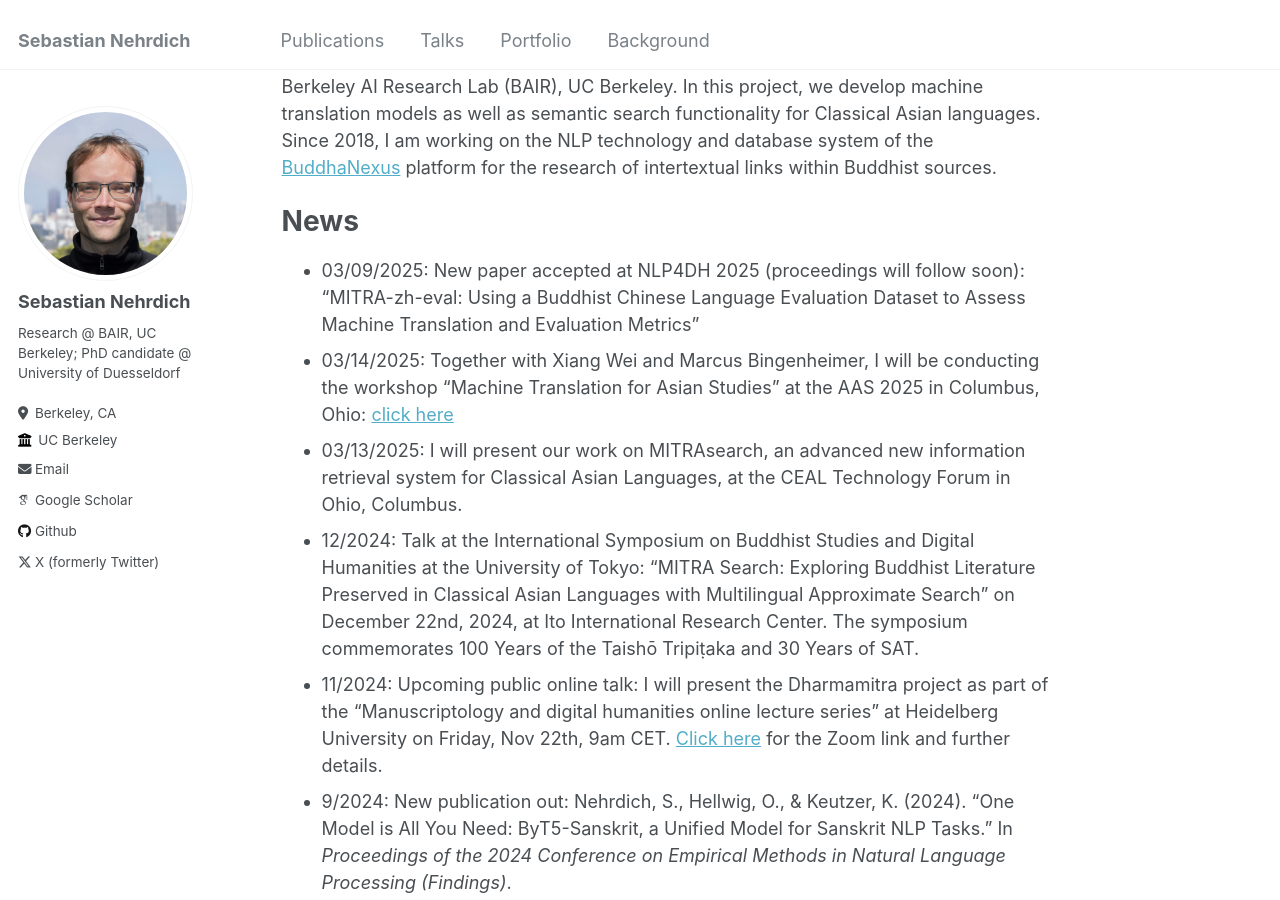
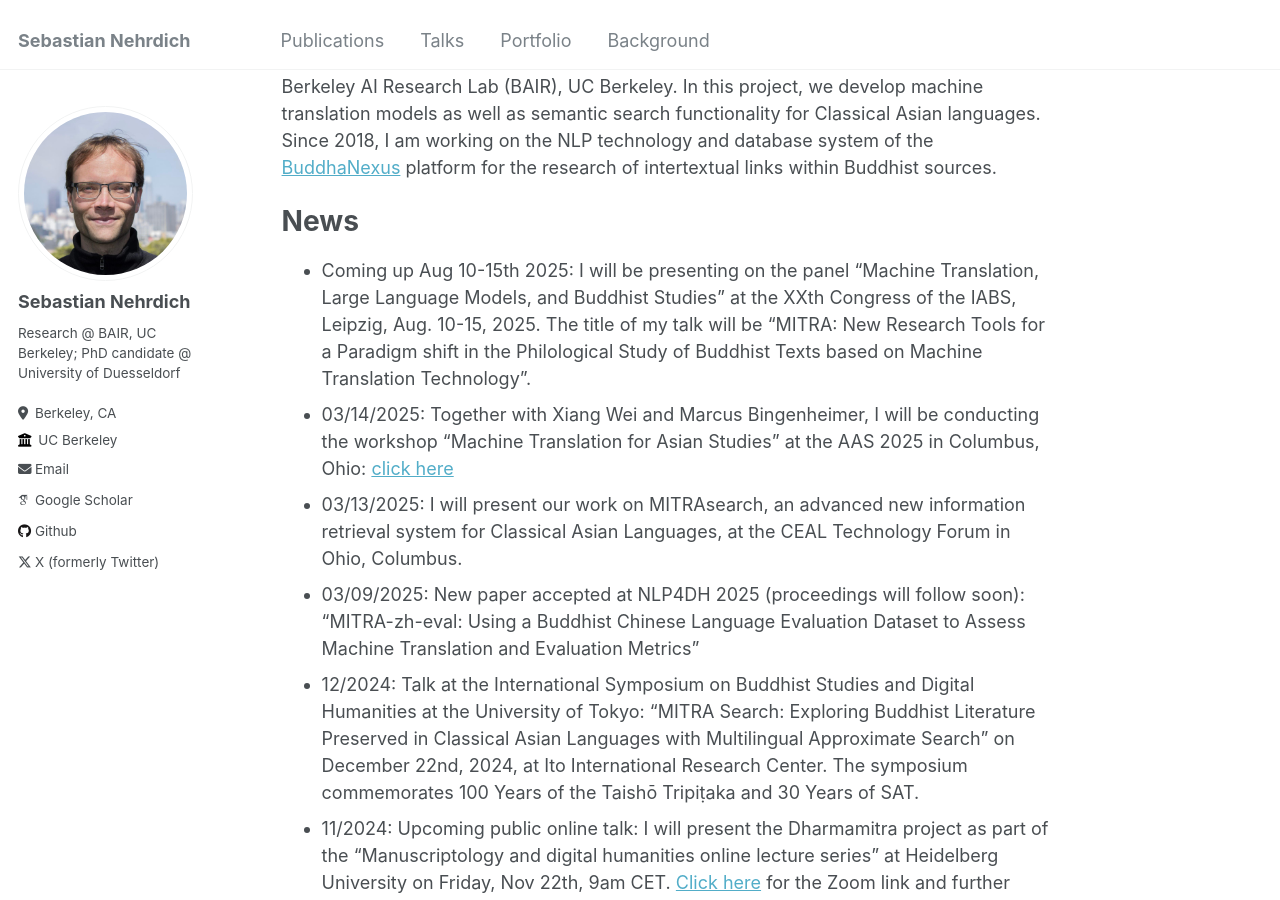
Before and after one commit to sebastian-nehrdich/sebastian-nehrdich.github.io, a Jekyll site: the page built from _pages/about.md, in a window 1280 px wide and 900 px high, scrolled down 362 px. Built offline with Jekyll 4.4.1, drawn with Linux system fonts in a browser that asks for light colours; some web fonts are replaced.

Commit message:
Updated about.md page

```diff
--- a/_pages/about.md
+++ b/_pages/about.md
@@ -17,9 +17,10 @@ Since 2018, I am working on the NLP technology and database system of the [Buddh
 
 News
 =====
-- 03/09/2025: New paper accepted at NLP4DH 2025 (proceedings will follow soon): "MITRA-zh-eval: Using a Buddhist Chinese Language Evaluation Dataset to Assess Machine Translation and Evaluation Metrics"
+- Coming up Aug 10-15th 2025: I will be presenting on the panel "Machine Translation, Large Language Models, and Buddhist Studies" at the XXth Congress of the IABS, Leipzig, Aug. 10-15, 2025. The title of my talk will be "MITRA: New Research Tools for a Paradigm shift in the Philological Study of Buddhist Texts based on Machine Translation Technology".
 - 03/14/2025: Together with Xiang Wei and Marcus Bingenheimer, I will be conducting the workshop "Machine Translation for Asian Studies" at the AAS 2025 in Columbus, Ohio: [click here](https://asianstudies.confex.com/asianstudies/2025/meetingapp.cgi/Session/8470)
 - 03/13/2025: I will present our work on MITRAsearch, an advanced new information retrieval system for Classical Asian Languages, at the CEAL Technology Forum in Ohio, Columbus.
+- 03/09/2025: New paper accepted at NLP4DH 2025 (proceedings will follow soon): "MITRA-zh-eval: Using a Buddhist Chinese Language Evaluation Dataset to Assess Machine Translation and Evaluation Metrics"
 - 12/2024: Talk at the International Symposium on Buddhist Studies and Digital Humanities at the University of Tokyo: "MITRA Search: Exploring Buddhist Literature Preserved in Classical Asian Languages with Multilingual Approximate Search" on December 22nd, 2024, at Ito International Research Center. The symposium commemorates 100 Years of the Taishō Tripiṭaka and 30 Years of SAT.
 - 11/2024: Upcoming public online talk: I will present the Dharmamitra project as part of the "Manuscriptology and digital humanities online lecture series" at Heidelberg University on Friday, Nov 22th, 9am CET. [Click here](https://www.sai.uni-heidelberg.de/en/events-at-sai/dharmamitra-2024-11-22) for the Zoom link and further details.
 - 9/2024: New publication out: Nehrdich, S., Hellwig, O., & Keutzer, K. (2024). "One Model is All You Need: ByT5-Sanskrit, a Unified Model for Sanskrit NLP Tasks." In <i>Proceedings of the 2024 Conference on Empirical Methods in Natural Language Processing (Findings)</i>.
```
